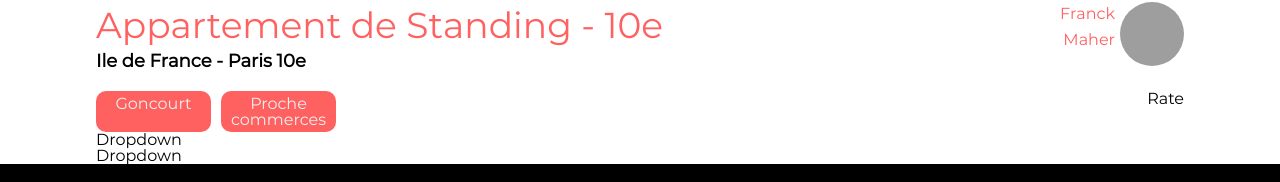
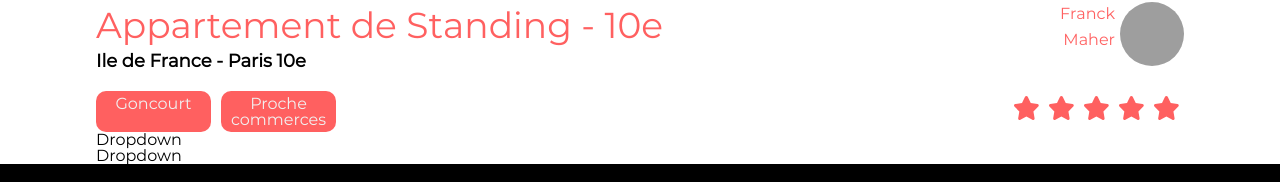
Before and after one commit to SebLau02/OC-6_Kasa, a React (Vite) app: page /housing/0979876d in a window 1280 px wide. Shown: the part 591-773 px from the top of the page. Built offline with nearby package versions, Linux system fonts and the light colour scheme; grey boxes are pictures that could not be loaded.

Commit message:
add rating component to property

```diff
--- a/src/pages/housing/index.jsx
+++ b/src/pages/housing/index.jsx
@@ -32,7 +32,6 @@
           ))}
         </div>
         <div className="tags-rate__rate">
-          Rate
           <Rating rate={property.rating} />
         </div>
       </div>
--- a/src/pages/housing/rating.jsx
+++ b/src/pages/housing/rating.jsx
@@ -1,7 +1,39 @@
-import React from "react"
+import PropTypes from "prop-types"
 
-const Rating = () => {
-  return <div></div>
+const Star = ({ color = "#E3E3E3" }) => (
+  <svg
+    width="25"
+    height="24"
+    viewBox="0 0 25 24"
+    fill="none"
+    xmlns="http://www.w3.org/2000/svg"
+  >
+    <path
+      d="M13.7212 0.843656C13.4728 0.328088 12.9479 0 12.3714 0C11.7949 0 11.2747 0.328088 11.0216 0.843656L8.00788 7.04452L1.27748 8.03816C0.715055 8.12253 0.246365 8.51623 0.0729491 9.05524C-0.100466 9.59424 0.0401406 10.1895 0.443215 10.5879L5.32697 15.4201L4.17399 22.2491C4.08025 22.8115 4.3146 23.3833 4.7786 23.7161C5.24261 24.0489 5.85659 24.0911 6.36278 23.8239L12.3761 20.6133L18.3894 23.8239C18.8956 24.0911 19.5096 24.0536 19.9736 23.7161C20.4376 23.3786 20.6719 22.8115 20.5782 22.2491L19.4205 15.4201L24.3043 10.5879C24.7073 10.1895 24.8526 9.59424 24.6745 9.05524C24.4964 8.51623 24.0324 8.12253 23.47 8.03816L16.7349 7.04452L13.7212 0.843656Z"
+      fill={color}
+    />
+  </svg>
+)
+
+const Rating = ({ rate }) => {
+  return (
+    <div>
+      {Array.from({ length: 5 }, (_, index) => (
+        <Star
+          color={index < parseInt(rate) ? "#ff6060" : "#E3E3E3"}
+          key={index}
+        />
+      ))}
+    </div>
+  )
+}
+
+Rating.propTypes = {
+  rate: PropTypes.string.isRequired,
+}
+
+Star.propTypes = {
+  color: PropTypes.string,
 }
 
 export default Rating
--- a/src/utils/scss/components/_housing.scss
+++ b/src/utils/scss/components/_housing.scss
@@ -64,5 +64,10 @@
         color: $font_color;
       }
     }
+    &__rate {
+      svg {
+        margin: 5px;
+      }
+    }
   }
 }
```
Also changed, not shown: src/utils/images/star.svg (added).
